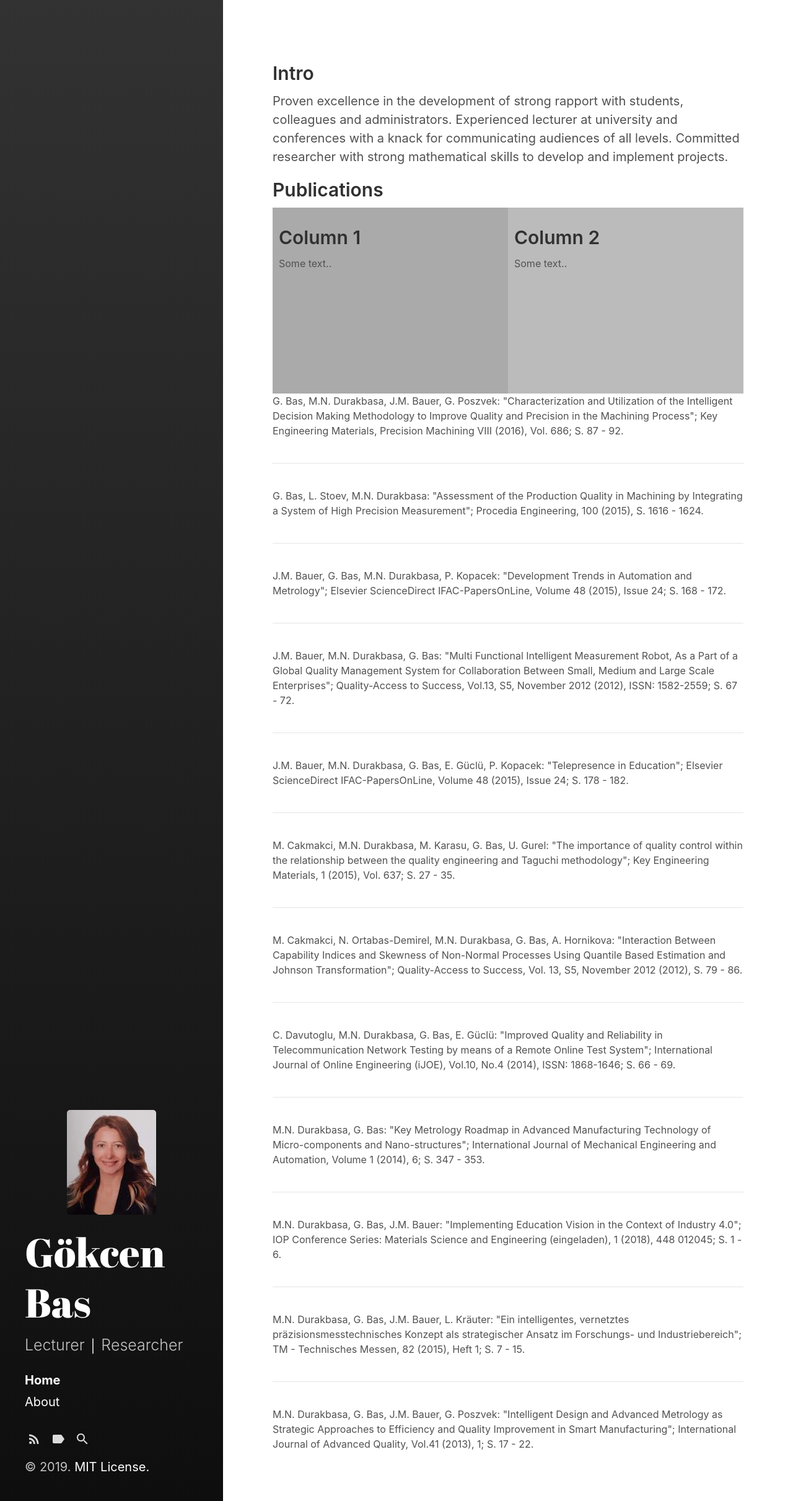
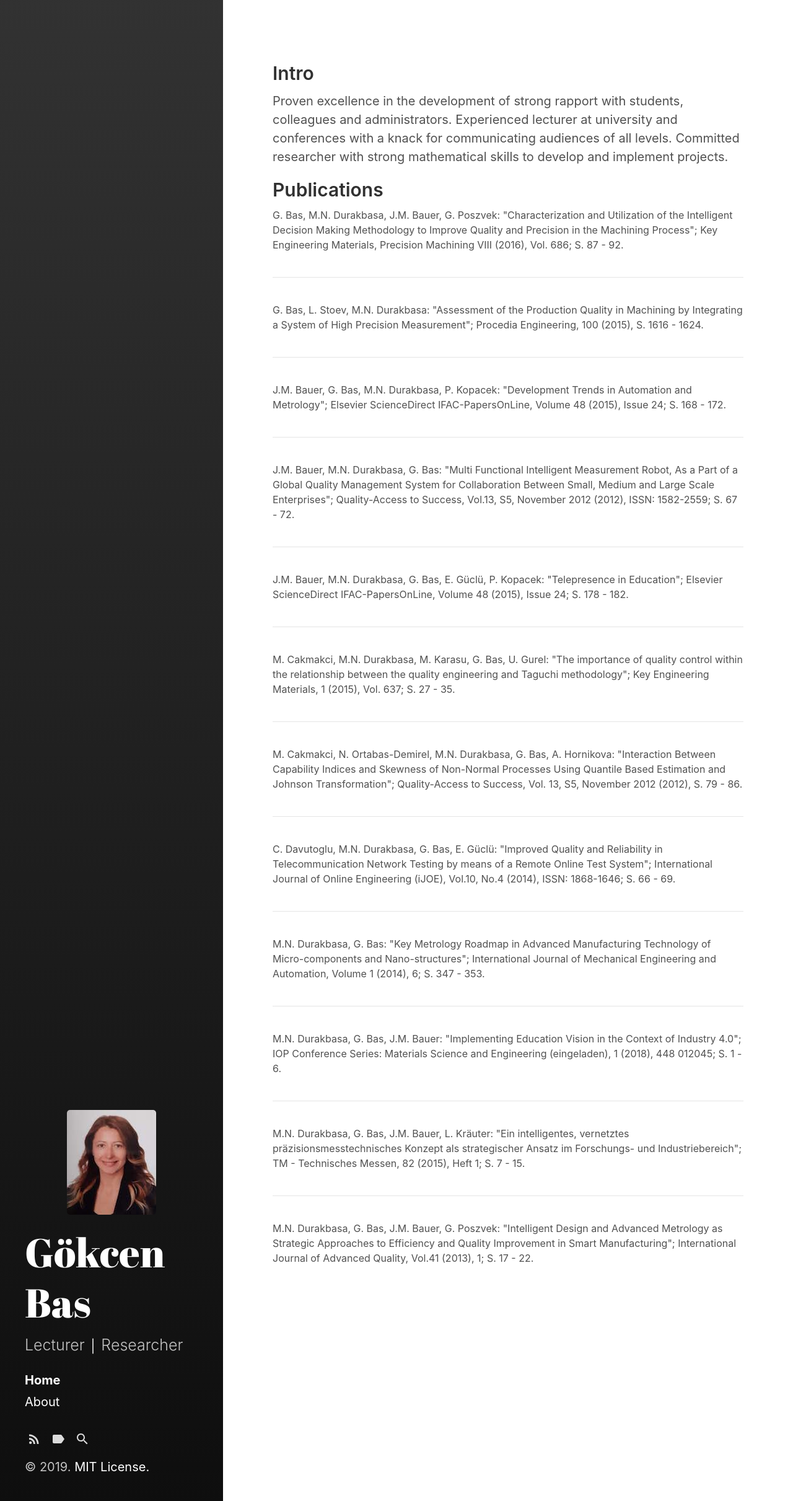
Before and after one commit to Budhaditya1/budhaditya1.github.io, a Jekyll site: the page built from index.html, in a window 1280 px wide. Shown: the whole page at 62% size. Built offline with Jekyll 4.4.1, drawn with Linux system fonts in a browser that asks for light colours; the list of posts is cut into pages by our own code; comment, search, counter and statistics services are not loaded.

Commit message:
Update index.html

```diff
--- a/_layouts/index.html
+++ b/_layouts/index.html
@@ -1,26 +1,6 @@
 ---
 layout: default
 ---
-<style>
-* {
-  box-sizing: border-box;
-}
-
-/* Create two equal columns that floats next to each other */
-.column {
-  float: left;
-  width: 50%;
-  padding: 10px;
-  height: 300px; /* Should be removed. Only for demonstration */
-}
-
-/* Clear floats after the columns */
-.row:after {
-  content: "";
-  display: table;
-  clear: both;
-}
-</style>
 
 
 <div class="content">
@@ -33,17 +13,7 @@ layout: default
 
  <font size="3">
 
-  <div class="row">
-  <div class="column" style="background-color:#aaa;">
-    <h2>Column 1</h2>
-    <p>Some text..</p>
-  </div>
-  <div class="column" style="background-color:#bbb;">
-    <h2>Column 2</h2>
-    <p>Some text..</p>
-  </div>
-</div>
-<div class="clear"></div>
+
  <article class="post-body">
   <div style="display: inline"><div style="display: inline" data-badge-type="donut" data-doi="10.1038/nature.2014.14583" data-hide-no-mentions="true" class="altmetric-embed"></div>G. Bas, M.N. Durakbasa, J.M. Bauer, G. Poszvek:
 "Characterization and Utilization of the Intelligent Decision Making Methodology to Improve Quality and Precision in the Machining Process";
```
